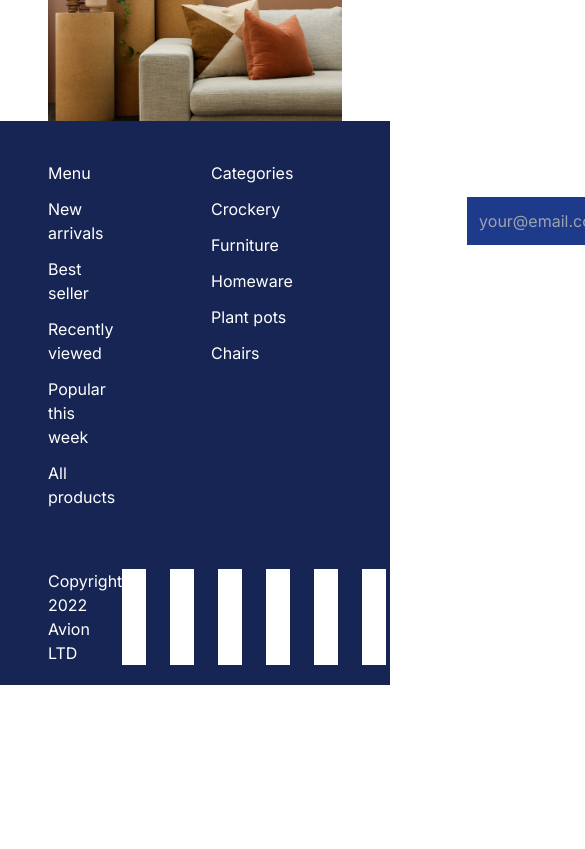
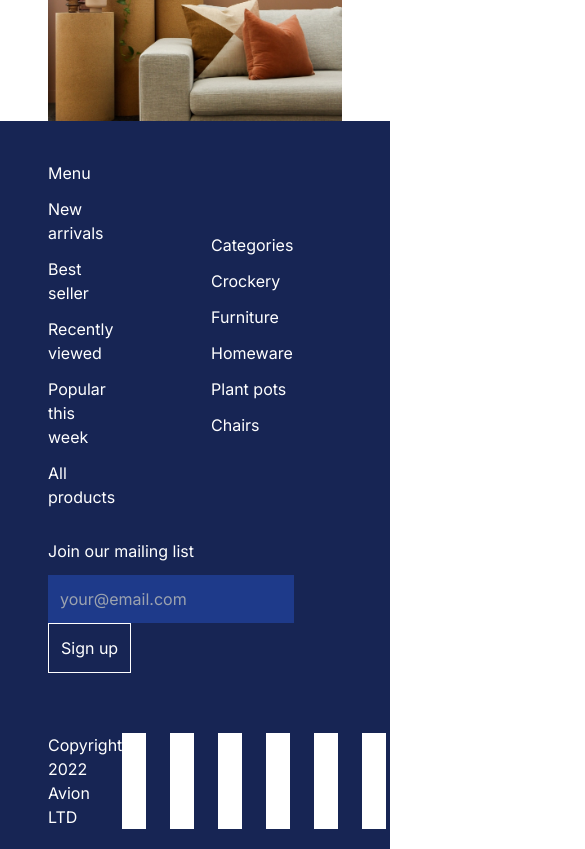
Before and after one commit to mmspeed/avion-exam, a Next.js app: page / in a window 390 px wide. Shown: the part 6160-7009 px from the top of the page, 585 px wide, since content can reach past the window. Before the commit the page ends 6845 px from the top, so only its background shows below. Built offline with nearby package versions, Linux system fonts and the light colour scheme.

Commit message:
today all

```diff
--- a/src/app/globals.css
+++ b/src/app/globals.css
@@ -90,6 +90,9 @@ body {
   .cartEl {
     width: 100%;
   }
+  .nInput {
+    padding-right: 0;
+  }
 }
 
 @media (max-width: 1024px) {
@@ -113,6 +116,15 @@ body {
   }
   .thx {
     flex-direction: column;
+  }
+  .footInfo {
+    flex-direction: column;
+  }
+  .infos {
+    display: flex;
+    align-items: center;
+    justify-content: space-between;
+    margin-bottom: 30px;
   }
 }
 
--- a/src/components/Footer.tsx
+++ b/src/components/Footer.tsx
@@ -5,8 +5,8 @@ import Links from "../assets/links.png";
 const Footer = () => {
   return (
     <>
-      <div className="bg-blue-950 container mx-auto px-12 text-white flex justify-between pb-10 pt-10">
-        <div className="flex">
+      <div className="footInfo bg-blue-950 container mx-auto px-12 text-white flex justify-between pb-10 pt-10">
+        <div className="infos flex">
           <div className="mr-24">
             <h3 className="mb-3">Menu</h3>
             <h3 className="mb-3">New arrivals</h3>
@@ -35,7 +35,7 @@ const Footer = () => {
         <div className="">
           <h2 className="font-normal text-base mb-3">Join our mailing list</h2>
           <input
-            className="bg-blue-900 p-3 pr-80 font-normal text-base"
+            className="nInput bg-blue-900 p-3 pr-80 font-normal text-base"
             type="text"
             placeholder="your@email.com"
           />
```
